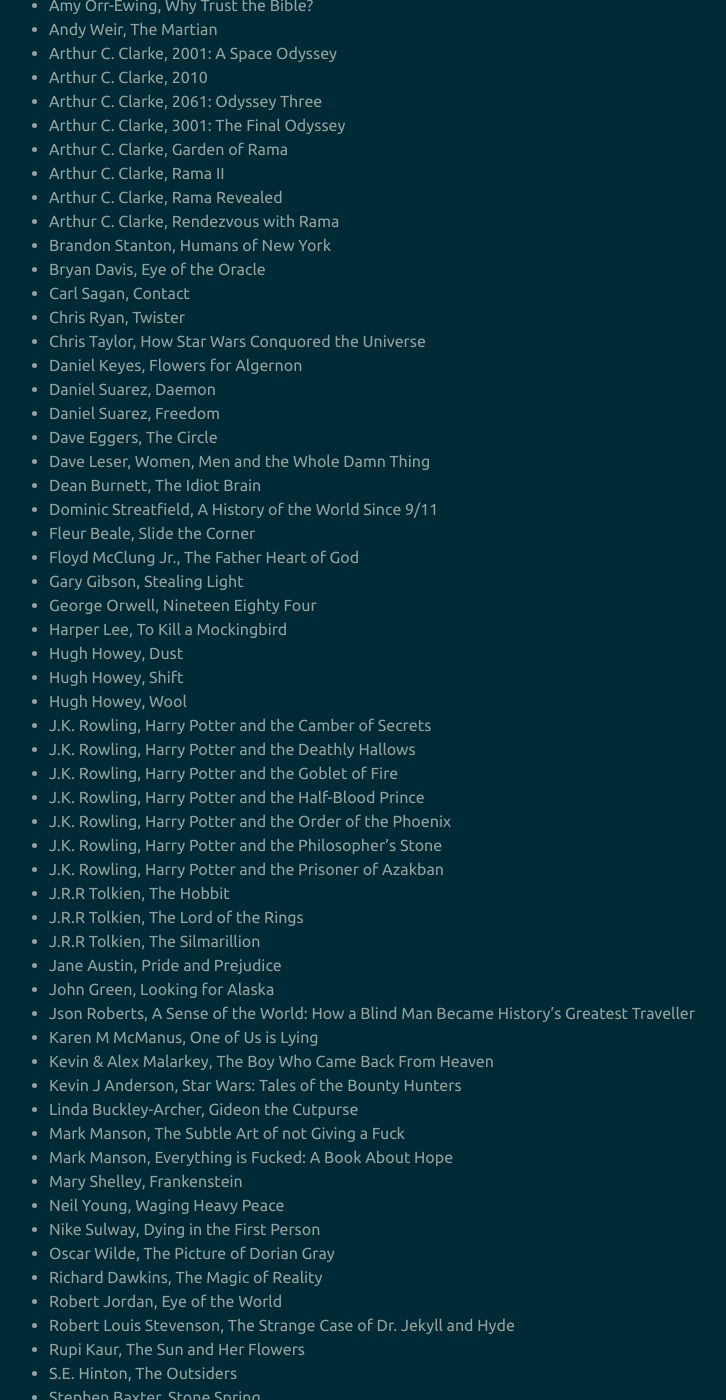
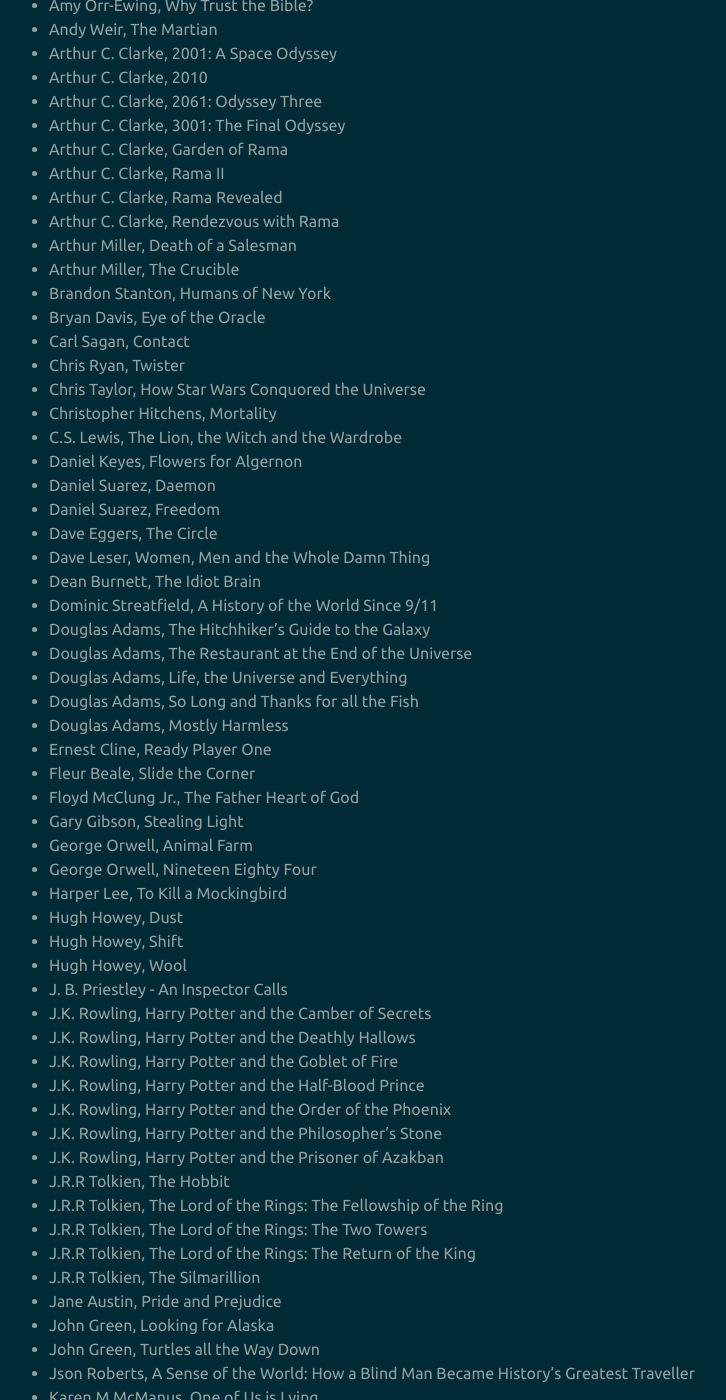
Before and after one commit to 1vasari/nathan-mccallum.com, a Jekyll site: the page built from books.md, in a window 1280 px wide and 1400 px high, scrolled down 201 px. Shown: the whole window, without its empty margins (251-977 px from the left). Built offline with Jekyll 4.4.1, drawn with Linux system fonts in a browser that asks for light colours; some of the changed text lies outside the part shown.

Commit message:
Adding some that I forgot

```diff
--- a/books.md
+++ b/books.md
@@ -15,11 +15,15 @@
 - Arthur C. Clarke, Rama II
 - Arthur C. Clarke, Rama Revealed
 - Arthur C. Clarke, Rendezvous with Rama
+- Arthur Miller, Death of a Salesman
+- Arthur Miller, The Crucible
 - Brandon Stanton, Humans of New York
 - Bryan Davis, Eye of the Oracle
 - Carl Sagan, Contact
 - Chris Ryan, Twister
 - Chris Taylor, How Star Wars Conquored the Universe
+- Christopher Hitchens, Mortality
+- C.S. Lewis, The Lion, the Witch and the Wardrobe
 - Daniel Keyes, Flowers for Algernon
 - Daniel Suarez, Daemon
 - Daniel Suarez, Freedom
@@ -27,14 +31,22 @@
 - Dave Leser, Women, Men and the Whole Damn Thing
 - Dean Burnett, The Idiot Brain
 - Dominic Streatfield, A History of the World Since 9/11
+- Douglas Adams, The Hitchhiker's Guide to the Galaxy
+- Douglas Adams, The Restaurant at the End of the Universe
+- Douglas Adams, Life, the Universe and Everything
+- Douglas Adams, So Long and Thanks for all the Fish
+- Douglas Adams, Mostly Harmless
+- Ernest Cline, Ready Player One
 - Fleur Beale, Slide the Corner
 - Floyd McClung Jr., The Father Heart of God
 - Gary Gibson, Stealing Light
+- George Orwell, Animal Farm
 - George Orwell, Nineteen Eighty Four
 - Harper Lee, To Kill a Mockingbird
 - Hugh Howey, Dust
 - Hugh Howey, Shift
 - Hugh Howey, Wool
+- J. B. Priestley - An Inspector Calls
 - J.K. Rowling, Harry Potter and the Camber of Secrets
 - J.K. Rowling, Harry Potter and the Deathly Hallows
 - J.K. Rowling, Harry Potter and the Goblet of Fire
@@ -43,21 +55,27 @@
 - J.K. Rowling, Harry Potter and the Philosopher's Stone
 - J.K. Rowling, Harry Potter and the Prisoner of Azakban
 - J.R.R Tolkien, The Hobbit
-- J.R.R Tolkien, The Lord of the Rings
+- J.R.R Tolkien, The Lord of the Rings: The Fellowship of the Ring
+- J.R.R Tolkien, The Lord of the Rings: The Two Towers
+- J.R.R Tolkien, The Lord of the Rings: The Return of the King
 - J.R.R Tolkien, The Silmarillion
 - Jane Austin, Pride and Prejudice
 - John Green, Looking for Alaska
+- John Green, Turtles all the Way Down
 - Json Roberts, A Sense of the World: How a Blind Man Became History's Greatest Traveller
 - Karen M McManus, One of Us is Lying
 - Kevin & Alex Malarkey, The Boy Who Came Back From Heaven
 - Kevin J Anderson, Star Wars: Tales of the Bounty Hunters
+- Lance Armstrong, It's Not About the Bike
 - Linda Buckley-Archer, Gideon the Cutpurse
 - Mark Manson, The Subtle Art of not Giving a Fuck
 - Mark Manson, Everything is Fucked: A Book About Hope
 - Mary Shelley, Frankenstein
 - Neil Young, Waging Heavy Peace
 - Nike Sulway, Dying in the First Person
+- Oscar Wilde, The Importance of Being Earnest
 - Oscar Wilde, The Picture of Dorian Gray
+- Paulo Coelo, The Alchemist
 - Richard Dawkins, The Magic of Reality
 - Robert Jordan, Eye of the World
 - Robert Louis Stevenson, The Strange Case of Dr. Jekyll and Hyde
@@ -65,13 +83,19 @@
 - S.E. Hinton, The Outsiders
 - Stephen Baxter, Stone Spring
 - Stuart Turton, The Seven Deaths of Evelyn Hardcastle
+- Sun Tzu, The Art of War
 - Suzanne Collins, Hunger Games: Catching Fire
 - Suzanne Collins, Hunger Games: Mockingjay
 - Suzanne Collins, The Hunger Games
+- Terry Pratchett, Equal Rites
 - Traci Harding, An Echo in Time
 - Traci Harding, Masters of Reality
 - Traci Harding, The Ancient Future
 - Walter Isaacson, Steve Jobs
 - Wayne Thomas Batson & Christopher Hopper, Curse of the Spider King
 - Whose Life is it Anyway?
+- William Golding, Lord of the Flies
+- William Shakespeare, Romero and Juliet
+- William Shakespeare, Macbeth
+- William Shakespeare, The Merchant of Venice
 - Yuval Noah Harari, Sapiens: A Brief History of Humankind
```
